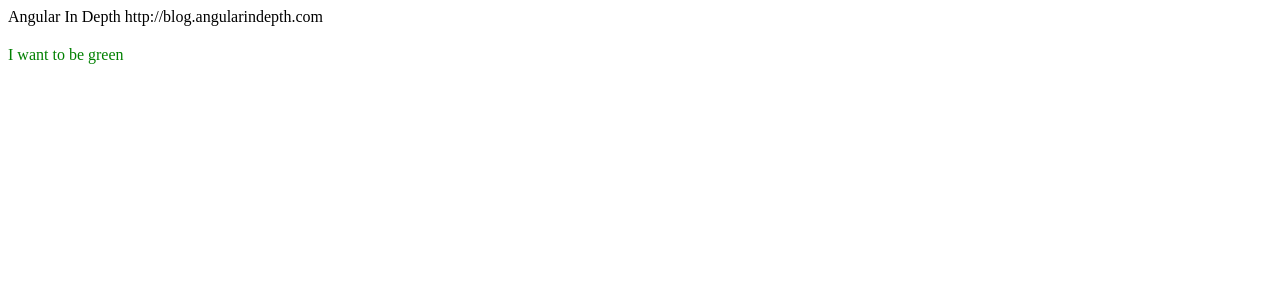
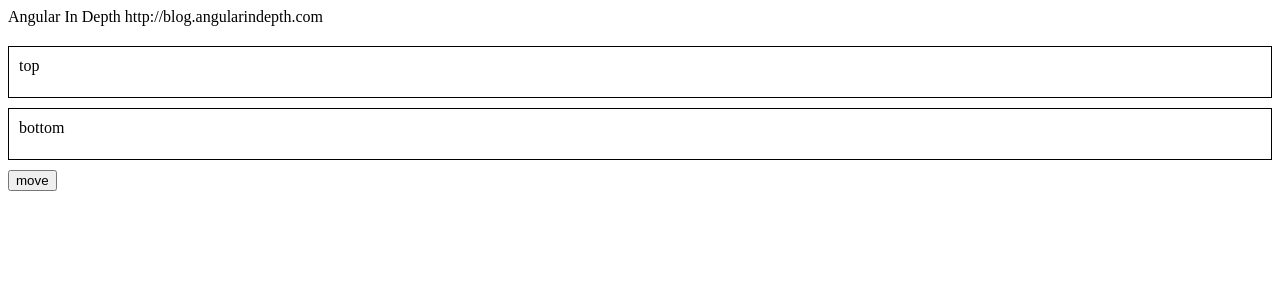
Before and after one commit to maxkoretskyi/dom-manipulation-workshop, an Angular app: page / in a window 1280 px wide. Shown: the top 300 px of the page. Built offline with nearby package versions, Linux system fonts and the light colour scheme.

Commit message:
Moving a view between view containers

```diff
--- /dev/null
+++ b/src/app/a-component.ts
@@ -0,0 +1,10 @@
+import { Component } from '@angular/core';
+
+@Component({
+  selector: 'app-a-comp',
+  template: `
+    <div>I am A component</div>
+  `
+})
+export class AComponent {
+}
--- a/src/app/app-add-attribute.directive.ts
+++ /dev/null
@@ -1,15 +0,0 @@
-import { Directive, ElementRef, Input, OnInit, Renderer2 } from '@angular/core';
-
-@Directive({
-  selector: '[appAddAttribute]'
-})
-export class AppAddAttributeDirective implements OnInit {
-  @Input() appAddAttribute;
-
-  constructor(private element: ElementRef, private renderer: Renderer2) {
-  }
-
-  ngOnInit() {
-    this.renderer.setAttribute(this.element.nativeElement, this.appAddAttribute, '');
-  }
-}
--- a/src/app/app.component.ts
+++ b/src/app/app.component.ts
@@ -1,10 +1,39 @@
-import { Component, ViewEncapsulation } from '@angular/core';
+import { Component, OnInit, TemplateRef, ViewChild } from '@angular/core';
 
 @Component({
   selector: 'app-root',
-  template: `<span [appAddAttribute]="'highlight'">I want to be green</span>`,
-  styles: ['[highlight] {color: green}'],
-  encapsulation: ViewEncapsulation.None
+  template: `
+    <div class="top">
+      <div>top</div>
+      <ng-container [ngTemplateOutlet]="leftT"></ng-container>
+    </div>
+    <div class="bottom">
+      <div>bottom</div>
+      <ng-container [ngTemplateOutlet]="rightT"></ng-container>
+    </div>
+    <ng-template>
+      <app-a-comp></app-a-comp>
+    </ng-template>
+    <button (click)="move()">move</button>
+  `,
+  styles: ['.top, .bottom {border: 1px solid black; padding: 10px; margin: 10px 0; height: 30px; }']
 })
-export class AppComponent {
+export class AppComponent implements OnInit {
+  @ViewChild(TemplateRef) t;
+  leftT = null;
+  rightT = null;
+
+  ngOnInit() {
+    this.leftT = this.t;
+  }
+
+  move() {
+    if (this.leftT) {
+      this.leftT = null;
+      this.rightT = this.t;
+    } else {
+      this.leftT = this.t;
+      this.rightT = null;
+    }
+  }
 }
--- a/src/app/app.module.ts
+++ b/src/app/app.module.ts
@@ -1,12 +1,12 @@
 import { BrowserModule } from '@angular/platform-browser';
 import { NgModule } from '@angular/core';
 import { AppComponent } from './app.component';
-import { AppAddAttributeDirective } from './app-add-attribute.directive';
+import { AComponent } from './a-component';
 
 @NgModule({
   declarations: [
     AppComponent,
-    AppAddAttributeDirective
+    AComponent
   ],
   entryComponents: [],
   imports: [
```
